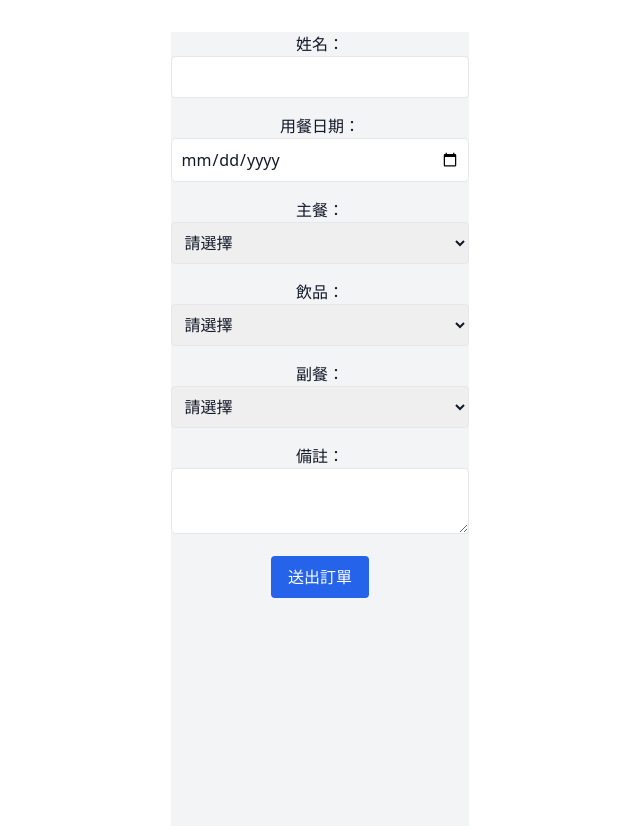
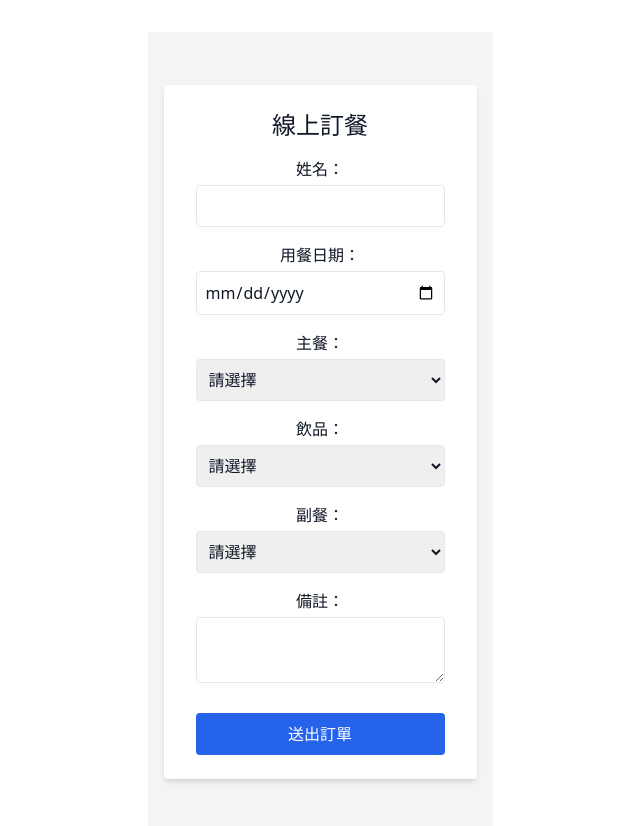
Before and after one commit to diesel-yang/vue-tailwind-order, a Vue app: page / in a window 1280 px wide. Shown: the top 826 px of the page, without its empty margins (320-960 px from the left). Built offline with nearby package versions, Linux system fonts and the light colour scheme.

Commit message:
整合送單功能與表單驗證

```diff
--- a/src/App.vue
+++ b/src/App.vue
@@ -1,25 +1,9 @@
-<script setup>
-import HelloWorld from './components/HelloWorld.vue'
-import OrderForm from './components/OrderForm.vue'
-</script>
-
 <template>
-  <div class="min-h-screen bg-gray-100 text-gray-900">
+  <div class="min-h-screen bg-gray-100 text-gray-900 flex items-center justify-center p-4">
     <OrderForm />
   </div>
 </template>
 
-<style scoped>
-.logo {
-  height: 6em;
-  padding: 1.5em;
-  will-change: filter;
-  transition: filter 300ms;
-}
-.logo:hover {
-  filter: drop-shadow(0 0 2em #646cffaa);
-}
-.logo.vue:hover {
-  filter: drop-shadow(0 0 2em #42b883aa);
-}
-</style>
+<script setup>
+import OrderForm from './components/OrderForm.vue'
+</script>
--- a/src/components/OrderForm.vue
+++ b/src/components/OrderForm.vue
@@ -1,43 +1,49 @@
 <template>
-  <form @submit.prevent="submitOrder">
-    <div class="space-y-4">
-      <div>
-        <label>姓名：</label>
+  <form @submit.prevent="submitOrder" class="w-full max-w-md bg-white shadow-md rounded px-8 py-6">
+    <h2 class="text-2xl font-bold mb-4 text-center">線上訂餐</h2>
+
+    <div class="mb-4">
+      <label class="block mb-1 font-medium">姓名：</label>
       <input v-model="form.name" type="text" required class="border p-2 rounded w-full" />
     </div>
-      <div>
-        <label>用餐日期：</label>
+
+    <div class="mb-4">
+      <label class="block mb-1 font-medium">用餐日期：</label>
       <input v-model="form.date" type="date" required class="border p-2 rounded w-full" />
     </div>
-      <div>
-        <label>主餐：</label>
+
+    <div class="mb-4">
+      <label class="block mb-1 font-medium">主餐：</label>
       <select v-model="form.main" required class="border p-2 rounded w-full">
         <option disabled value="">請選擇</option>
         <option v-for="item in mains" :key="item">{{ item }}</option>
       </select>
     </div>
-      <div>
-        <label>飲品：</label>
+
+    <div class="mb-4">
+      <label class="block mb-1 font-medium">飲品：</label>
       <select v-model="form.drink" required class="border p-2 rounded w-full">
         <option disabled value="">請選擇</option>
         <option v-for="item in drinks" :key="item">{{ item }}</option>
       </select>
     </div>
-      <div>
-        <label>副餐：</label>
+
+    <div class="mb-4">
+      <label class="block mb-1 font-medium">副餐：</label>
       <select v-model="form.side" required class="border p-2 rounded w-full">
         <option disabled value="">請選擇</option>
         <option v-for="item in sides" :key="item">{{ item }}</option>
       </select>
     </div>
-      <div>
-        <label>備註：</label>
+
+    <div class="mb-6">
+      <label class="block mb-1 font-medium">備註：</label>
       <textarea v-model="form.note" rows="2" class="border p-2 rounded w-full"></textarea>
     </div>
-      <button type="submit" class="bg-blue-600 text-white px-4 py-2 rounded hover:bg-blue-700">
+
+    <button type="submit" class="w-full bg-blue-600 text-white px-4 py-2 rounded hover:bg-blue-700">
       送出訂單
     </button>
-    </div>
   </form>
 </template>
 
@@ -58,14 +64,12 @@ const drinks = ['泰式奶茶', '芒果冰茶', '火烤椰子咖啡']
 const sides = ['南薑椰汁雞湯', '茉莉牛奶冰淇淋', '斑蘭葉豆花']
 
 const submitOrder = async () => {
-  // ✅ 表單防呆驗證
   if (!form.value.name || !form.value.date || !form.value.main || !form.value.drink || !form.value.side) {
     alert('⚠️ 請完整填寫所有欄位');
     return;
   }
 
-  const url = 'https://script.google.com/macros/s/AKfycbx8tHeXW4tFqtRiRuuPus8EGnS_5mWVuPHI952jVZXSVoDZm3jq9USVR---snaz1hkdWg/exec';
-
+  const url = 'https://script.google.com/macros/s/AKfycbx8tHeXW4tFqtRiRuuPus8EGnS_5mWVuPHI952jVZXSVoDZm3jq9USVR---snaz1hkdWg/exec'
   try {
     const response = await fetch(url, {
       method: 'POST',
@@ -73,16 +77,14 @@ const submitOrder = async () => {
       body: JSON.stringify(form.value),
     });
 
-    const result = await response.json();
-    console.log('伺服器回應：', result);
-    if (result.result === 'success') {
-      alert('✅ 訂單已送出並寫入試算表！');
-    } else {
-      alert('❌ 訂單送出失敗');
-    }
+    const resultText = await response.text();
+    console.log('伺服器回應：', resultText);
+    console.log('送出資料：', form.value);
+
+    alert('✅ 訂單已送出');
   } catch (error) {
     alert('❌ 發送失敗，請稍後再試');
     console.error('錯誤細節：', error);
   }
-};
+}
 </script>
```
Lines whose indentation alone changed are shown as unchanged.
